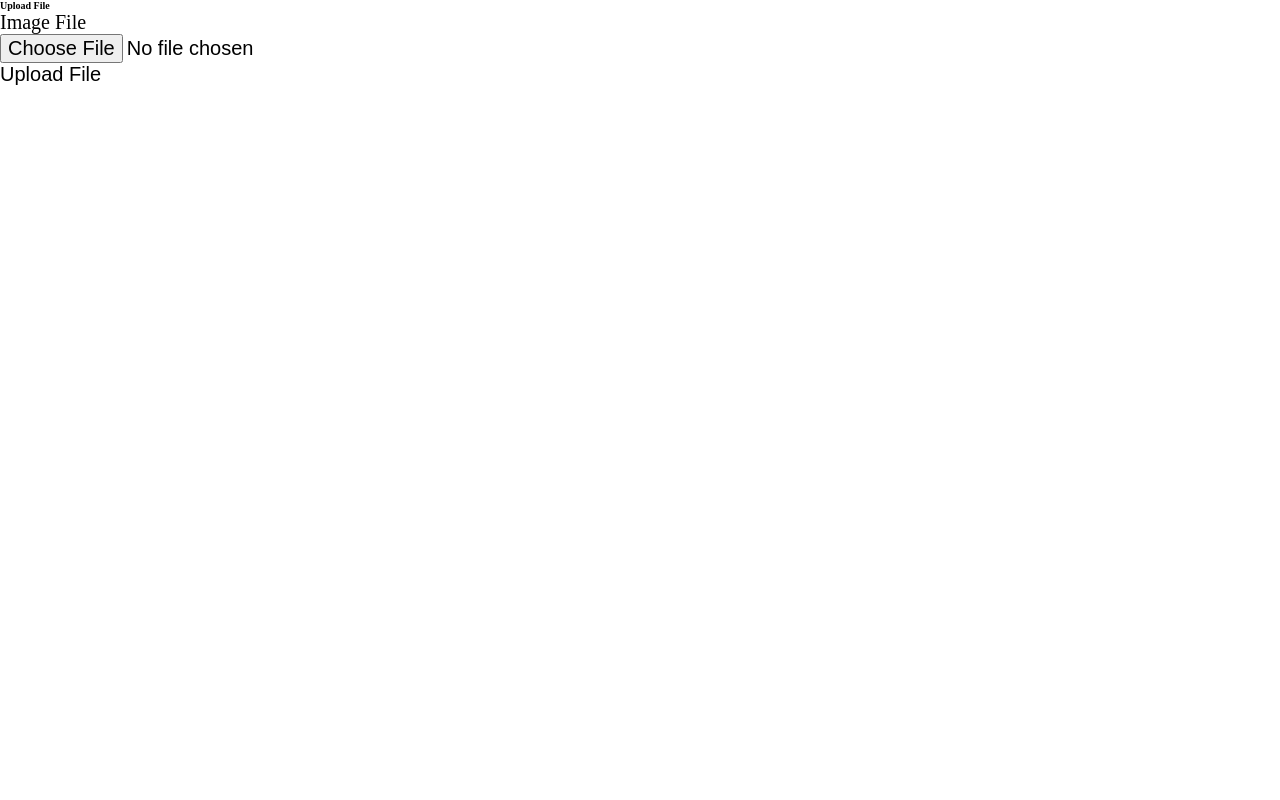
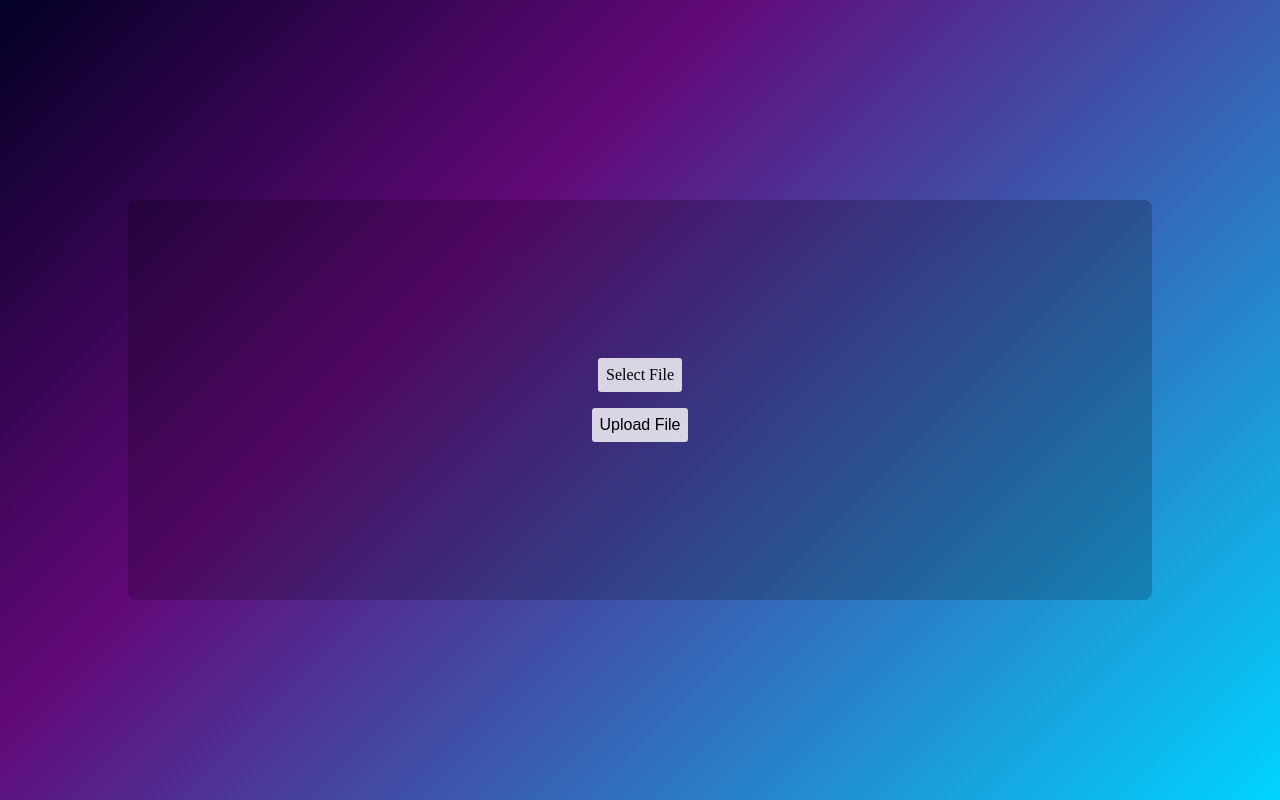
Before and after one commit to tw-smith/recipe-reader, a Flask app: page / in a window 1280 px wide. Run offline with Flask 2, Linux system fonts and the light colour scheme.

Commit message:
Add styling to make front end user friendly for testing
This commit adds some styling to make the front end user
friendly for the initial group of alpha testers

```diff
--- a/app/static/style_rec.css
+++ b/app/static/style_rec.css
@@ -9,8 +9,65 @@
 }
 
 html {
-  font-size: 10px;
+  /*font-size: 10px;*/
 }
+
+/* Block Elements */
+.flex-container {
+  display: flex;
+  width: 100vw;
+  height: 100vh;
+  justify-content: center;
+  align-items: center;
+  background: linear-gradient(135deg, rgba(2,0,36,1) 0%, rgba(98,9,121,1) 35%, rgba(0,212,255,1) 100%);
+}
+
+.form {
+  display: flex;
+  flex-direction: column;
+  justify-content: center;
+  align-items: center;
+  background: rgba(0,0,0,0.2);
+  border-radius: 0.5rem;
+  height: 50%;
+  width: 80%;
+}
+
+.form__item {
+  padding: 0.5rem;
+  margin: 0.5rem;
+}
+
+
+input[type="file"] {
+  display: none;
+}
+
+.form__submit {
+  background-color: rgba(255,255,255,0.8);
+  border-radius: 0.2rem;
+  max-width: 80%;
+  overflow: hidden;
+  text-overflow: ellipsis;
+}
+
+.list {
+  display: flex;
+  flex-direction: column;
+  justify-content: center;
+  width: 80%;
+  height: 100%;
+  margin-top: 1rem;
+  margin-bottom: 1rem;
+  scroll-behavior: auto;
+  overflow: scroll;
+  color: white;
+}
+
+.list__entry {
+  margin: 0.5rem;
+}
+
 
 .list-group {
   margin: 1rem;
--- a/app/templates/base.html
+++ b/app/templates/base.html
@@ -7,6 +7,8 @@
     <title>Recipe Reader</title>
   </head>
   <body>
-    {% block content %}{% endblock %}
+    <div class="flex-container">
+      {% block content %}{% endblock %}
+    </div>
   </body>
 </html>
--- a/app/templates/displaylist.html
+++ b/app/templates/displaylist.html
@@ -1,12 +1,15 @@
 {% extends "base.html" %}
 
 {% block content %}
+<div class="list">
 {% for entry in ing_text %}
-<div class="list-group">
+<div class=list__entry>
 <p>Quantity: {{ entry.quant }}</p>
 <p>Size: {{entry.size}}</p>
 <p>Unit: {{entry.unit}}</p>
 <p>Ingredient: {{entry.ingredient}}</p>
 </div>
+
 {% endfor %}
+</div>
 {% endblock %}
--- a/app/templates/uploadform.html
+++ b/app/templates/uploadform.html
@@ -1,15 +1,23 @@
 {% extends "base.html" %}
 
 {% block content %}
-<h1>Upload File</h1>
-<form class="form-group" action="" method="POST" enctype="multipart/form-data">
+<form class="form" action="" method="POST" enctype="multipart/form-data">
   {{ form.hidden_tag() }}
-  <p>
-    {{ form.file.label }}<br>
-    {{ form.file(size=32) }}
-  </p>
-  <p>
-    {{ form.submit() }}
-  </p>
+    <label id="file-upload-label" for="file-upload" class="form__item form__submit">
+      Select File
+    </label>
+    {{ form.file(class_="form__item", id_="file-upload") }}
+    {{ form.submit(class_="form__submit form__item") }}
+
   </form>
+  <script>
+    const input = document.querySelector("#file-upload")
+    input.onchange = (e) => {
+      const [file] = e.target.files
+      var buttonText = document.getElementById("file-upload-label")
+      buttonText.innerHTML = file.name
+      console.log(file.name)
+    }
+    </script>
+
   {% endblock %}
```
